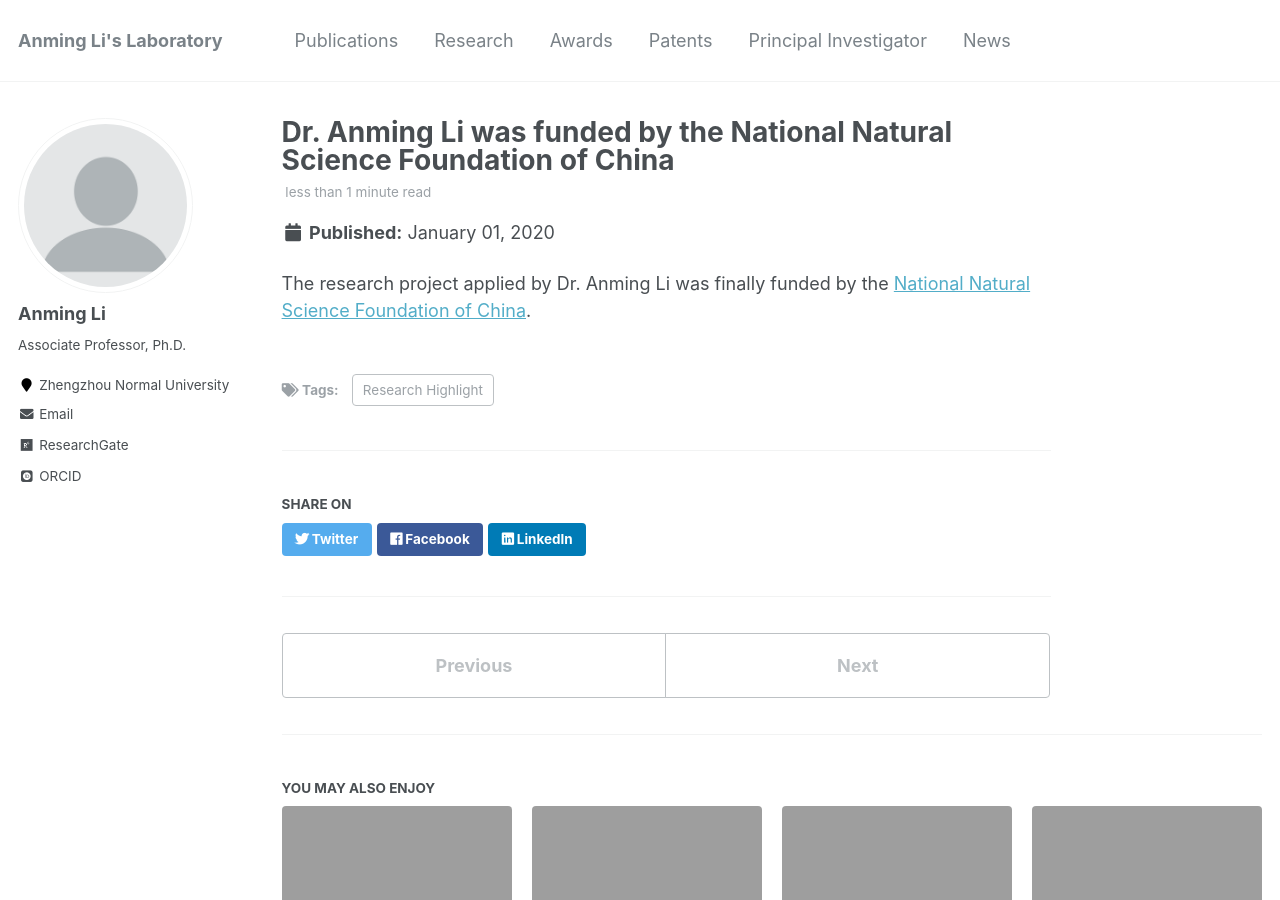
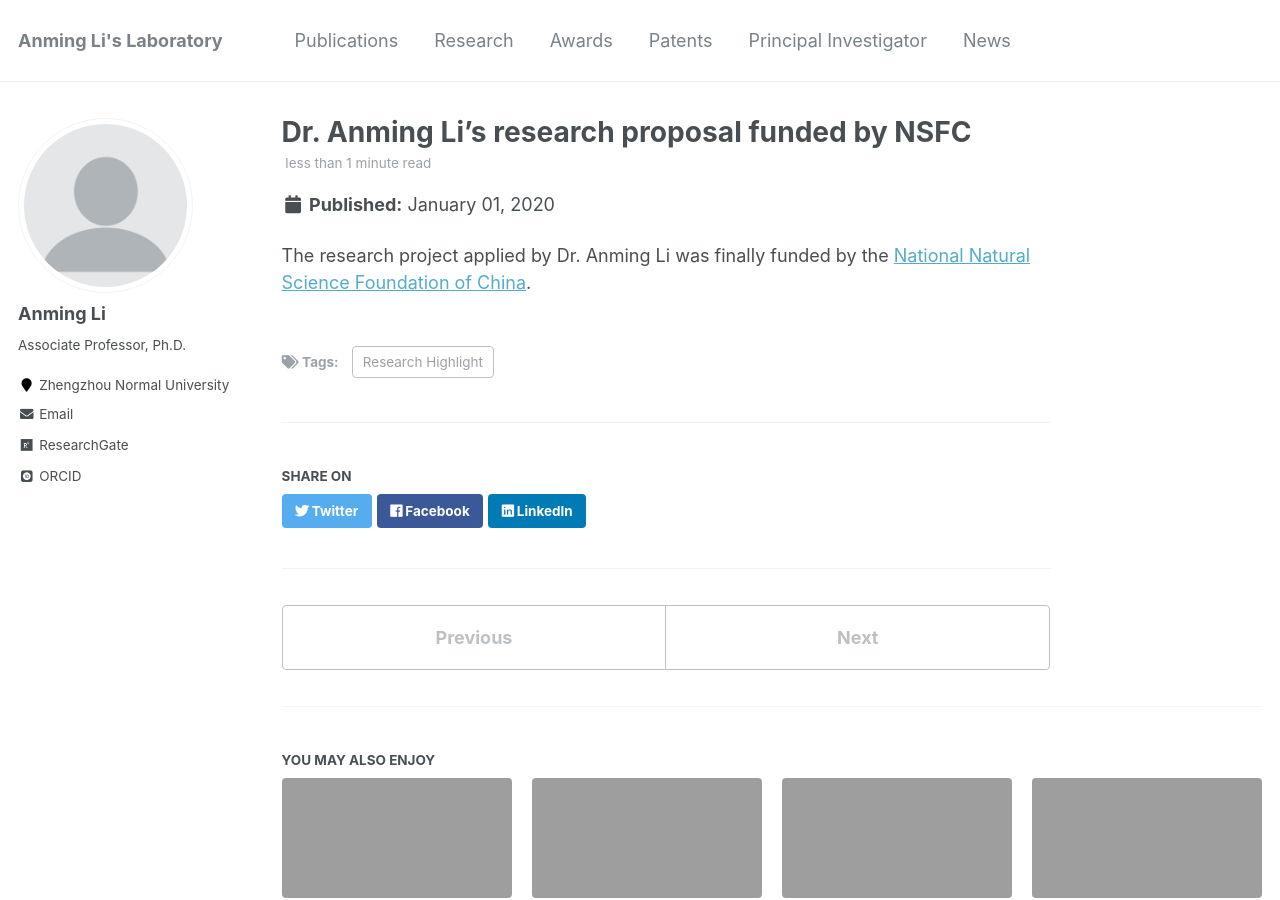
Before and after one commit to ucnclab/ucnclab.github.io, a Jekyll site: the page built from _posts/2020-01-01-blog-post-2.md, in a window 1280 px wide and 900 px high. Built offline with Jekyll 4.4.1, drawn with Linux system fonts in a browser that asks for light colours; some web fonts are replaced; comment, search, counter and statistics services are not loaded.

Commit message:
Update 2020-01-01-blog-post-2.md

```diff
--- a/_posts/2020-01-01-blog-post-2.md
+++ b/_posts/2020-01-01-blog-post-2.md
@@ -1,5 +1,5 @@
 ---
-title: 'Dr. Anming Li was funded by the National Natural Science Foundation of China'
+title: 'Dr. Anming Li’s research proposal funded by NSFC'
 date: 2020-01-01
 permalink: /posts/2020/01/blog-post-2/
 tags:
```
